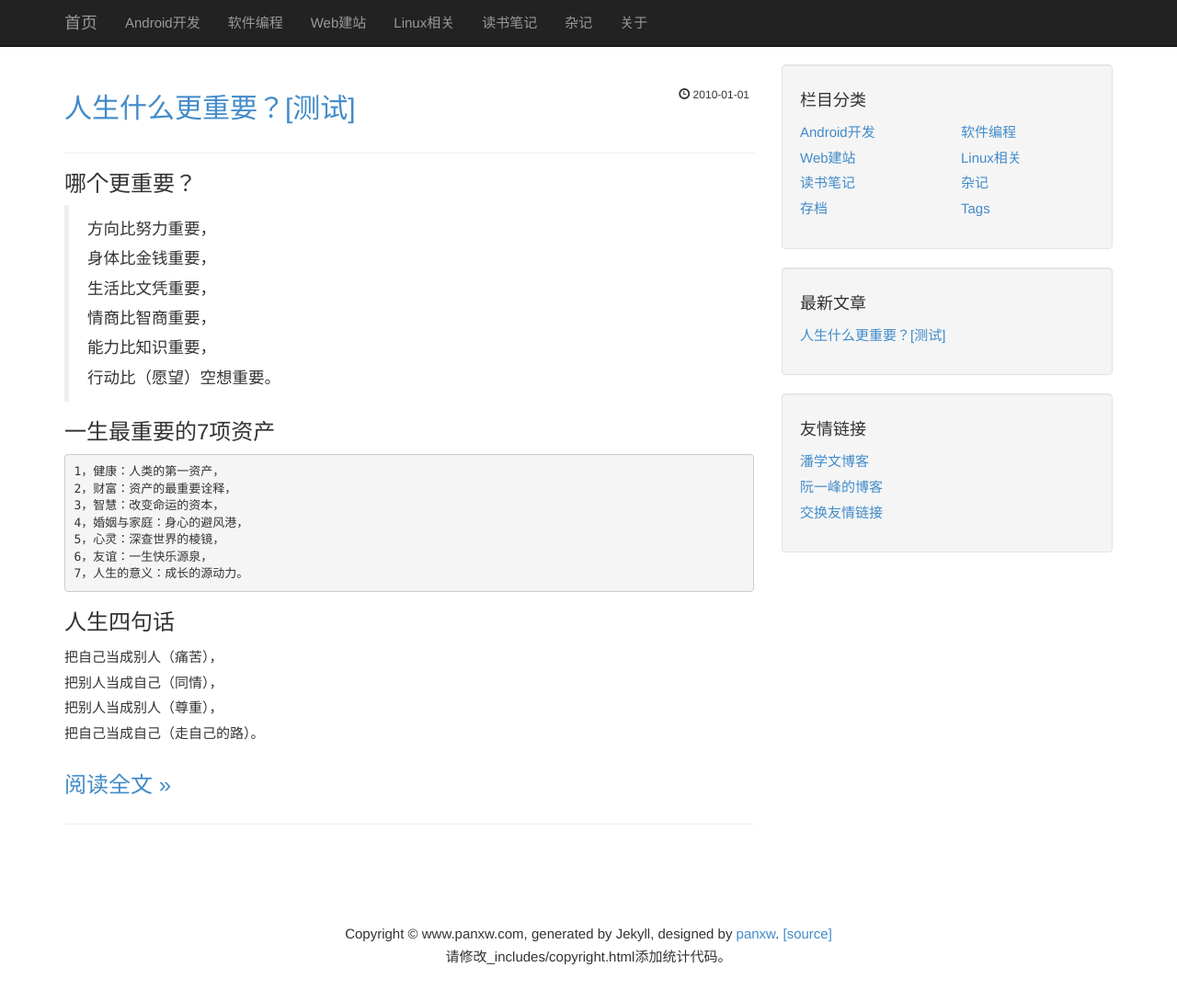
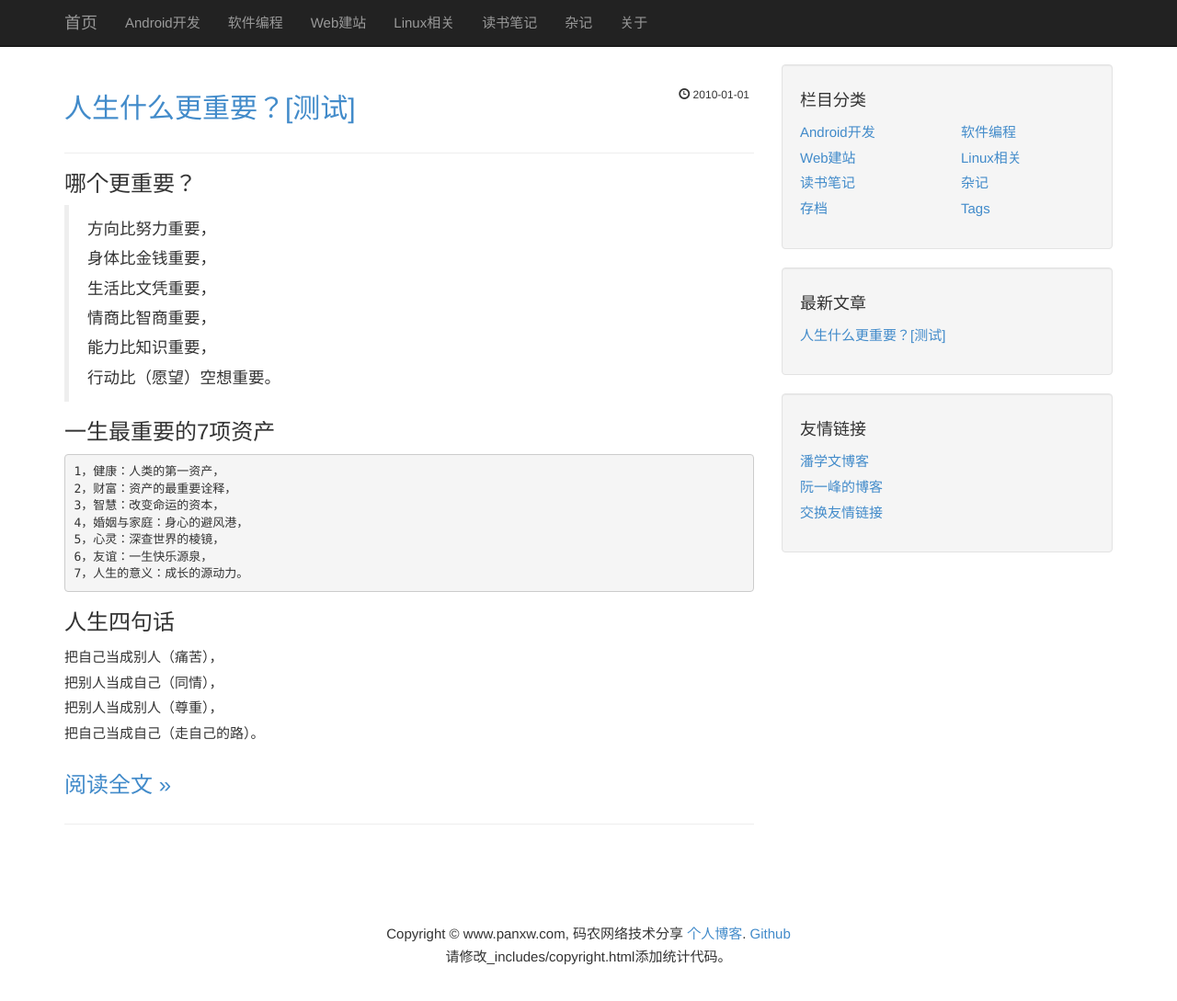
Before and after one commit to nongbin/blog, a Jekyll site: the page built from index.html, in a window 1280 px wide and 1101 px high. Shown: the top 1089 px of the window at 92% size. Built offline with Jekyll 4.4.1, drawn with Linux system fonts in a browser that asks for light colours; the list of posts is cut into pages by our own code.

Commit message:
update copyright

```diff
--- a/_includes/copyright.html
+++ b/_includes/copyright.html
@@ -1,5 +1,5 @@
             <div style="text-align:center;margin-top:15px;">
-				Copyright &copy; {{ site.domain }}, generated by Jekyll, designed by <a href="https://www.panxw.com">panxw</a>. <a href="https://github.com/{{site.github}}/{{site.github}}.github.com">[source]</a>
+				Copyright &copy; {{ site.domain }}, 码农网络技术分享 <a href="http://blog.nongbin.onelin">个人博客</a>. <a href="https://github.com/nongbin/nongbin.github.io">Github</a>
 				<br/>
 				请修改_includes/copyright.html添加统计代码。
             </div>
```
